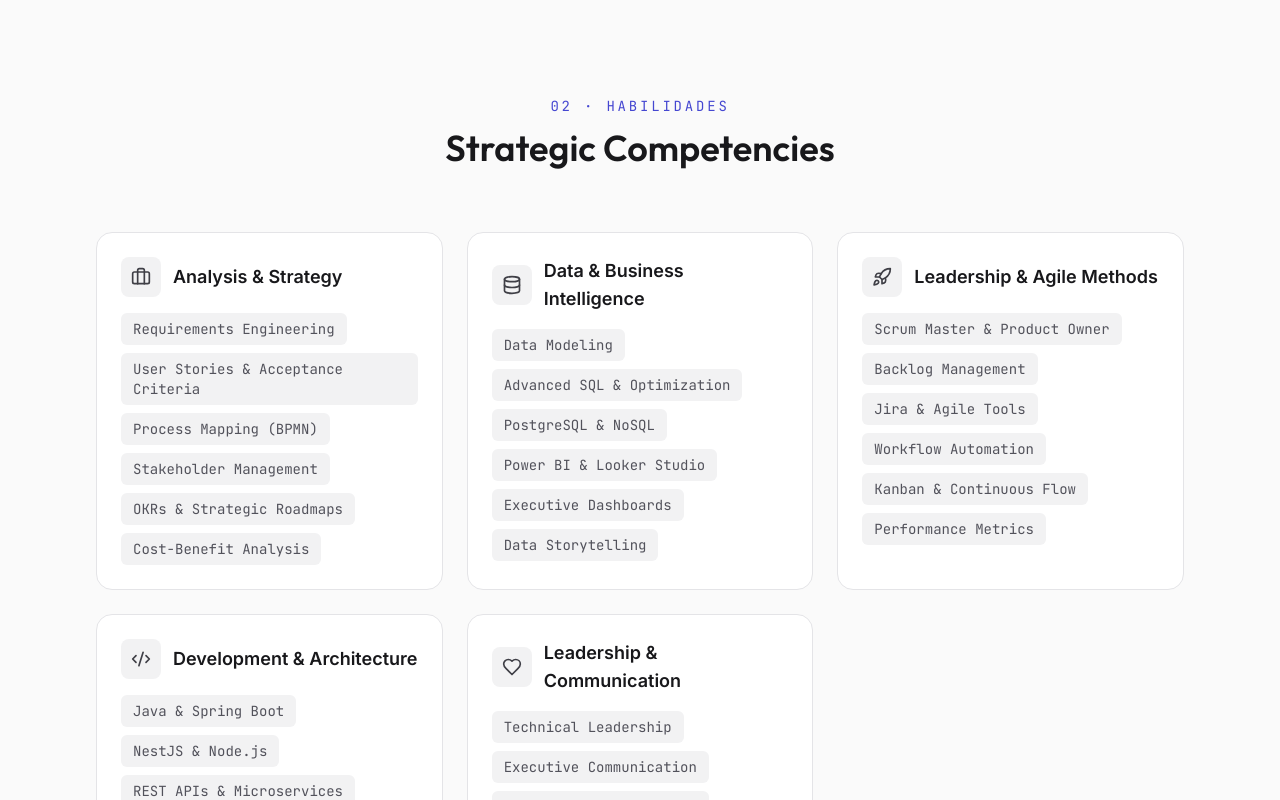
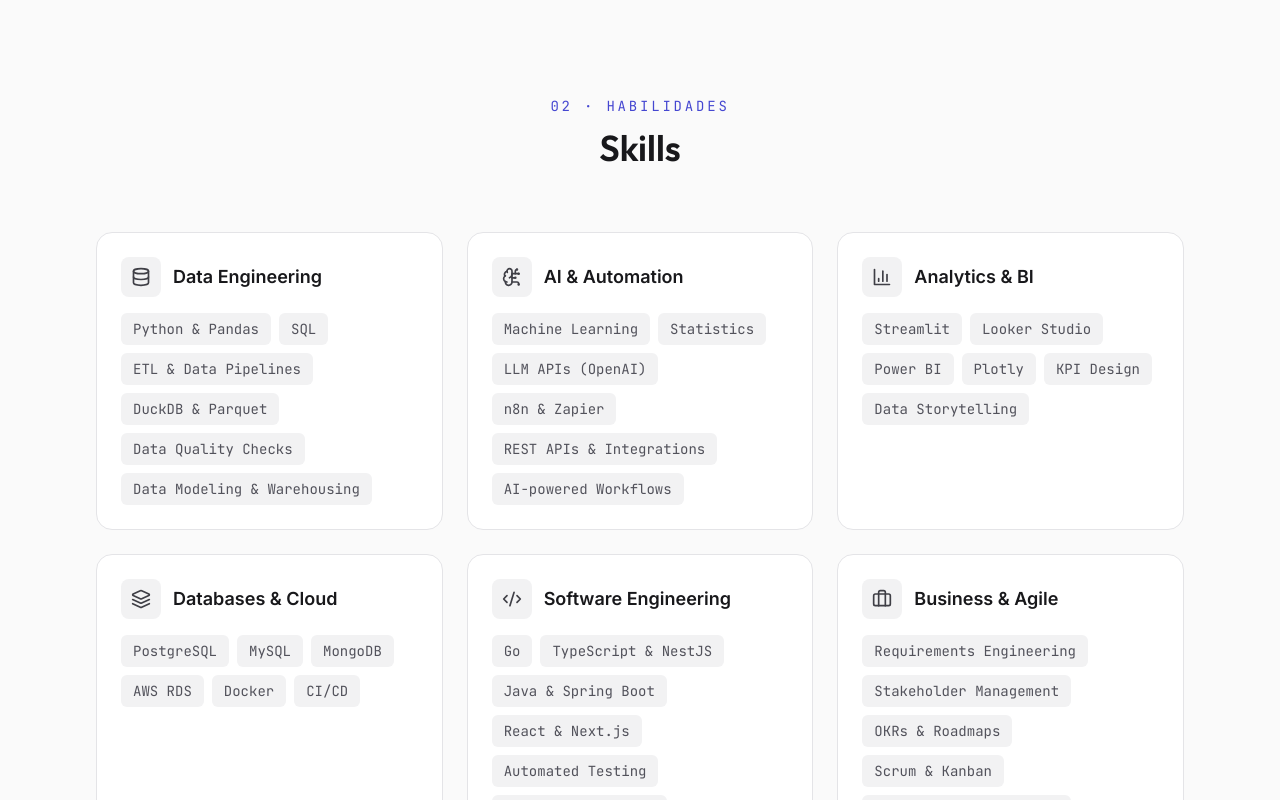
Before and after one commit to amarialeitao/me, a Next.js app: page /me/ in a window 1280 px wide. Shown: the part 2000-2800 px from the top of the page. Built offline with nearby package versions, Linux system fonts and the light colour scheme.

Commit message:
feat: reorganiza competências em dados, IA, analytics e negócios

```diff
--- a/src/i18n/en.json
+++ b/src/i18n/en.json
@@ -43,61 +43,72 @@
     "current": "I'm currently pursuing an MSc in Data Science at the University of Lisbon, focusing on machine learning and statistics, and I'm motivated by projects where data drives real decisions."
   },
   "skills": {
-    "title": "Strategic Competencies",
+    "title": "Skills",
     "categories": {
-      "business": {
-        "title": "Analysis & Strategy",
+      "data": {
+        "title": "Data Engineering",
         "items": [
-          "Requirements Engineering",
-          "User Stories & Acceptance Criteria",
-          "Process Mapping (BPMN)",
-          "Stakeholder Management",
-          "OKRs & Strategic Roadmaps",
-          "Cost-Benefit Analysis"
+          "Python & Pandas",
+          "SQL",
+          "ETL & Data Pipelines",
+          "DuckDB & Parquet",
+          "Data Quality Checks",
+          "Data Modeling & Warehousing"
         ]
       },
-      "data": {
-        "title": "Data & Business Intelligence",
+      "ai": {
+        "title": "AI & Automation",
         "items": [
-          "Data Modeling",
-          "Advanced SQL & Optimization",
-          "PostgreSQL & NoSQL",
-          "Power BI & Looker Studio",
-          "Executive Dashboards",
+          "Machine Learning",
+          "Statistics",
+          "LLM APIs (OpenAI)",
+          "n8n & Zapier",
+          "REST APIs & Integrations",
+          "AI-powered Workflows"
+        ]
+      },
+      "analytics": {
+        "title": "Analytics & BI",
+        "items": [
+          "Streamlit",
+          "Looker Studio",
+          "Power BI",
+          "Plotly",
+          "KPI Design",
           "Data Storytelling"
         ]
       },
-      "agile": {
-        "title": "Leadership & Agile Methods",
+      "databases": {
+        "title": "Databases & Cloud",
         "items": [
-          "Scrum Master & Product Owner",
-          "Backlog Management",
-          "Jira & Agile Tools",
-          "Workflow Automation",
-          "Kanban & Continuous Flow",
-          "Performance Metrics"
+          "PostgreSQL",
+          "MySQL",
+          "MongoDB",
+          "AWS RDS",
+          "Docker",
+          "CI/CD"
         ]
       },
       "tech": {
-        "title": "Development & Architecture",
+        "title": "Software Engineering",
         "items": [
+          "Go",
+          "TypeScript & NestJS",
           "Java & Spring Boot",
-          "NestJS & Node.js",
-          "REST APIs & Microservices",
-          "Swagger & Documentation",
-          "DevOps & CI/CD",
-          "Cloud Architecture"
+          "React & Next.js",
+          "Automated Testing",
+          "Clean Architecture"
         ]
       },
-      "leadership": {
-        "title": "Leadership & Communication",
+      "business": {
+        "title": "Business & Agile",
         "items": [
-          "Technical Leadership",
-          "Executive Communication",
-          "Mentoring & Development",
-          "Complex Problem Solving",
-          "Strategic Thinking",
-          "Change Management"
+          "Requirements Engineering",
+          "Stakeholder Management",
+          "OKRs & Roadmaps",
+          "Scrum & Kanban",
+          "Process Mapping (BPMN)",
+          "Executive Communication"
         ]
       }
     }
--- a/src/i18n/es.json
+++ b/src/i18n/es.json
@@ -43,63 +43,72 @@
     "current": "Actualmente curso el Máster en Ciencia de Datos en la Universidad de Lisboa, con foco en machine learning y estadística, y me motivan los proyectos en los que los datos guían decisiones reales."
   },
   "skills": {
-    "title": "Habilidades y Competencias",
+    "title": "Habilidades",
     "categories": {
-      "business": {
-        "title": "Análisis de Negocios",
+      "data": {
+        "title": "Ingeniería de Datos",
         "items": [
-          "Ingeniería de Requisitos",
-          "User Stories",
-          "BPMN",
-          "Casos de Uso",
-          "Gestión de Stakeholders",
-          "OKRs & Roadmaps"
+          "Python & Pandas",
+          "SQL",
+          "ETL & Pipelines de Datos",
+          "DuckDB & Parquet",
+          "Controles de Calidad de Datos",
+          "Modelado de Datos & Data Warehouse"
         ]
       },
-      "data": {
-        "title": "Datos & BI",
+      "ai": {
+        "title": "IA & Automatización",
         "items": [
-          "Modelado de Datos",
-          "SQL Avanzado",
-          "PostgreSQL",
-          "Power BI",
-          "Looker Studio",
-          "Dashboards Estratégicos"
+          "Machine Learning",
+          "Estadística",
+          "APIs de LLM (OpenAI)",
+          "n8n & Zapier",
+          "APIs REST & Integraciones",
+          "Workflows con IA"
         ]
       },
-      "agile": {
-        "title": "Gestión Ágil",
+      "analytics": {
+        "title": "Analítica & BI",
         "items": [
-          "Scrum Master",
-          "Gestión de Backlog",
-          "Jira",
-          "Automatización de Workflows",
-          "Kanban",
-          "Métricas Ágiles"
+          "Streamlit",
+          "Looker Studio",
+          "Power BI",
+          "Plotly",
+          "Definición de KPIs",
+          "Data Storytelling"
+        ]
+      },
+      "databases": {
+        "title": "Bases de Datos & Cloud",
+        "items": [
+          "PostgreSQL",
+          "MySQL",
+          "MongoDB",
+          "AWS RDS",
+          "Docker",
+          "CI/CD"
         ]
       },
       "tech": {
-        "title": "Tech Stack",
+        "title": "Ingeniería de Software",
         "items": [
-          "Java",
-          "Spring Boot",
-          "NestJS",
-          "Node.js",
-          "APIs REST",
-          "Swagger",
-          "Microservicios",
-          "DevOps"
+          "Go",
+          "TypeScript & NestJS",
+          "Java & Spring Boot",
+          "React & Next.js",
+          "Pruebas Automatizadas",
+          "Clean Architecture"
         ]
       },
-      "leadership": {
-        "title": "Liderazgo y Comunicación",
+      "business": {
+        "title": "Negocio & Agilidad",
         "items": [
-          "Liderazgo Técnico",
-          "Comunicación Ejecutiva",
-          "Mentoría y Desarrollo",
-          "Resolución de Problemas Complejos",
-          "Pensamiento Estratégico",
-          "Gestión de Cambios"
+          "Ingeniería de Requisitos",
+          "Gestión de Stakeholders",
+          "OKRs & Roadmaps",
+          "Scrum & Kanban",
+          "Mapeo de Procesos (BPMN)",
+          "Comunicación Ejecutiva"
         ]
       }
     }
--- a/src/i18n/pt.json
+++ b/src/i18n/pt.json
@@ -43,61 +43,72 @@
     "current": "Atualmente faço o Mestrado em Ciência de Dados na Universidade de Lisboa, com foco em machine learning e estatística, e me motivam projetos em que os dados orientam decisões reais."
   },
   "skills": {
-    "title": "Competências Estratégicas",
+    "title": "Competências",
     "categories": {
-      "business": {
-        "title": "Análise & Estratégia",
+      "data": {
+        "title": "Engenharia de Dados",
         "items": [
-          "Engenharia de Requisitos",
-          "User Stories & Critérios de Aceite",
-          "Mapeamento de Processos (BPMN)",
-          "Gestão de Stakeholders",
-          "OKRs & Roadmaps Estratégicos",
-          "Análise de Custo-Benefício"
+          "Python & Pandas",
+          "SQL",
+          "ETL & Pipelines de Dados",
+          "DuckDB & Parquet",
+          "Verificações de Qualidade de Dados",
+          "Modelagem de Dados & Data Warehouse"
         ]
       },
-      "data": {
-        "title": "Dados & Business Intelligence",
+      "ai": {
+        "title": "IA & Automação",
         "items": [
-          "Modelagem de Dados",
-          "SQL Avançado & Otimização",
-          "PostgreSQL & NoSQL",
-          "Power BI & Looker Studio",
-          "Dashboards Executivos",
+          "Machine Learning",
+          "Estatística",
+          "APIs de LLM (OpenAI)",
+          "n8n & Zapier",
+          "APIs REST & Integrações",
+          "Workflows com IA"
+        ]
+      },
+      "analytics": {
+        "title": "Analytics & BI",
+        "items": [
+          "Streamlit",
+          "Looker Studio",
+          "Power BI",
+          "Plotly",
+          "Definição de KPIs",
           "Data Storytelling"
         ]
       },
-      "agile": {
-        "title": "Liderança & Métodos Ágeis",
+      "databases": {
+        "title": "Bancos de Dados & Cloud",
         "items": [
-          "Scrum Master & Product Owner",
-          "Gestão de Backlog",
-          "Jira & Ferramentas Ágeis",
-          "Automação de Workflows",
-          "Kanban & Fluxo Contínuo",
-          "Métricas de Performance"
+          "PostgreSQL",
+          "MySQL",
+          "MongoDB",
+          "AWS RDS",
+          "Docker",
+          "CI/CD"
         ]
       },
       "tech": {
-        "title": "Desenvolvimento & Arquitetura",
+        "title": "Engenharia de Software",
         "items": [
+          "Go",
+          "TypeScript & NestJS",
           "Java & Spring Boot",
-          "NestJS & Node.js",
-          "REST APIs & Microserviços",
-          "Swagger & Documentação",
-          "DevOps & CI/CD",
-          "Cloud Architecture"
+          "React & Next.js",
+          "Testes Automatizados",
+          "Clean Architecture"
         ]
       },
-      "leadership": {
-        "title": "Liderança & Comunicação",
+      "business": {
+        "title": "Negócios & Agilidade",
         "items": [
-          "Liderança Técnica",
-          "Comunicação Executiva",
-          "Mentoria & Desenvolvimento",
-          "Resolução de Problemas Complexos",
-          "Pensamento Estratégico",
-          "Gestão de Mudanças"
+          "Engenharia de Requisitos",
+          "Gestão de Stakeholders",
+          "OKRs & Roadmaps",
+          "Scrum & Kanban",
+          "Mapeamento de Processos (BPMN)",
+          "Comunicação Executiva"
         ]
       }
     }
```
Also changed, not shown: src/components/Skills.tsx (+6 -5 lines).
